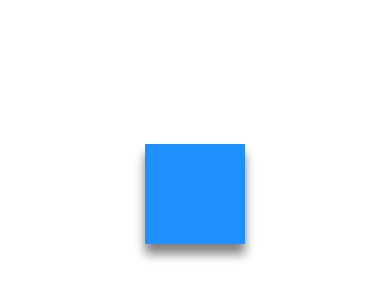
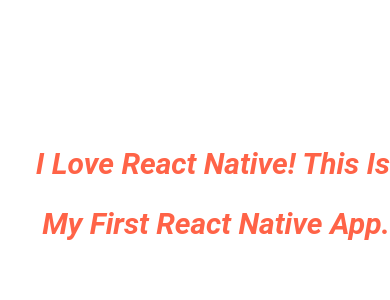
Before and after one commit to benNjogu/DoneWithIt, a React Native app: screen / in a window 390 px wide. Shown: the part 228-528 px from the top of the page. Built offline with nearby package versions, Linux system fonts and the light colour scheme.

Commit message:
Styling text

```diff
--- a/App.js
+++ b/App.js
@@ -1,6 +1,7 @@
-import { StyleSheet, StatusBar, View, Platform } from "react-native";
+import { StyleSheet, StatusBar, View, Platform, Text } from "react-native";
 import WelcomeScreen from "./app/screens/WelcomeScreen";
 import ViewImageScreen from "./app/screens/ViewImageScreen";
+import { React } from "react";
 
 export default function App() {
   return (
@@ -11,21 +12,21 @@ export default function App() {
         alignItems: "center",
       }}
     >
-      <View
+      <Text
         style={{
-          backgroundColor: "dodgerblue",
-          width: 100,
-          height: 100,
-          shadowColor: "grey",
-          shadowOffset: {
-            width: 0,
-            height: 10,
-          },
-          shadowOpacity: 1,
-          shadowRadius: 10,
-          elevation: 20,
+          fontSize: 30,
+          fontFamily: "Roboto",
+          fontStyle: "italic",
+          fontWeight: "bold",
+          color: "tomato",
+          textTransform: "capitalize",
+          //textDecorationLine: "line-through",
+          textAlign: "right",
+          lineHeight: 60,
         }}
-      ></View>
+      >
+        I Love React Native! This is my first React Native App.
+      </Text>
     </View>
   );
 }
```
